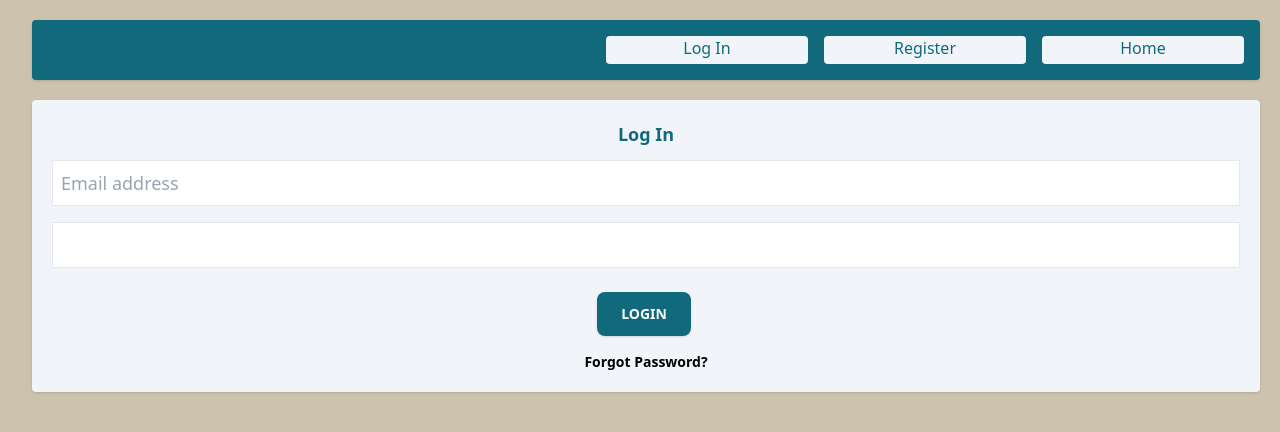
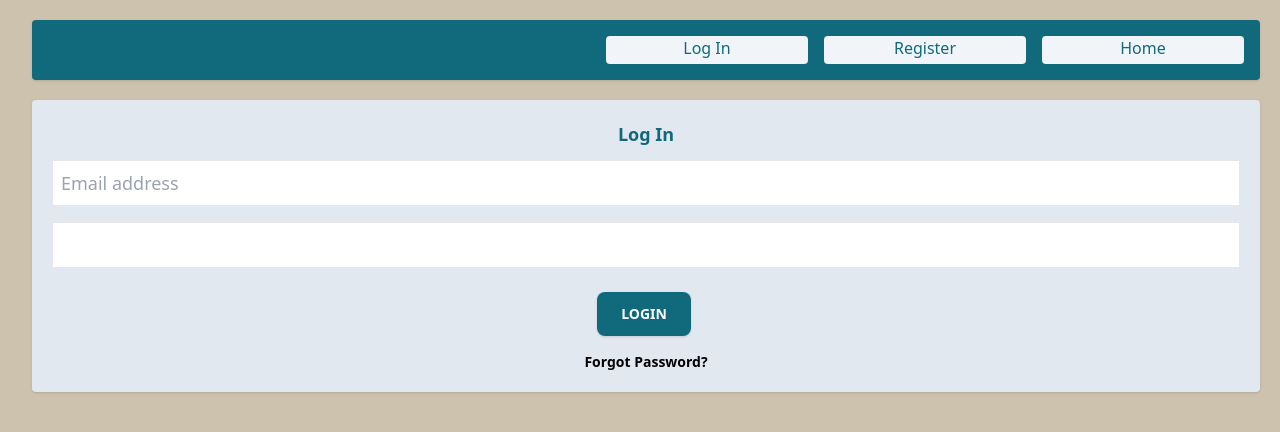
Before and after one commit to shanarussell/meal-planner, a React (Vite) app: page /login in a window 1280 px wide. Shown: the top 432 px of the page. Built offline with nearby package versions, Linux system fonts and the light colour scheme; no server answers.

Commit message:
more css

```diff
--- a/src/MainDinnersView.jsx
+++ b/src/MainDinnersView.jsx
@@ -12,7 +12,7 @@ import RecipeSingleView from "./RecipeSingleView";
 import PropTypes from "prop-types";
 
 const style = {
-  container: `bg-slate-100 rounded-md shadow-xl p-4 sm:p-0 mr-8 sm:mr-0 mt-8 sm:mt-0 w-full`,
+  container: `bg-slate-100 rounded-md shadow-xl p-4 mr-8 mt-5 h-full w-full`,
   heading: `text-3xl font-bold text-center text-gray-800 p-2`,
   dinnerGrid: `flex flex-wrap place-items-center justify-around sm:flex-col lg:flex-row`,
   singleRecipeContainer: `h-64 w-64 bg-[#116A7B] m-3 py-3 px-6 rounded shadow relative`, // Added 'relative' positioning
--- a/src/authentication/AuthLogin.jsx
+++ b/src/authentication/AuthLogin.jsx
@@ -12,7 +12,7 @@ import PropTypes from "prop-types";
 import { auth } from "../firebase";
 
 const style = {
-  mainContainer: `bg-slate-100 flex flex-col rounded shadow p-5 my-5 h-full`,
+  mainContainer: `bg-slate-200 flex flex-col rounded shadow p-5 my-5 h-full`,
   inputContainer: `flex flex-col items-center`,
   heading: `text-[#116A7B] font-bold text-lg text-center mb-3`,
   textInput: `border p-2 w-full text-lg mb-4 w-6/12`,
--- a/src/authentication/AuthRegister.jsx
+++ b/src/authentication/AuthRegister.jsx
@@ -8,7 +8,7 @@ import PropTypes from "prop-types";
 
 
 const style = {
-  mainContainer: `bg-slate-100 flex flex-col rounded shadow p-5 my-5 h-full`,
+  mainContainer: `bg-slate-200 flex flex-col rounded shadow p-5 my-5 h-full`,
   inputContainer: `flex flex-col items-center`,
   heading: `text-[#116A7B] font-bold text-lg text-center mb-3`,
   textInput: `border p-2 w-full text-lg mb-4 w-6/12`,
--- a/src/authentication/ForgotPassword.jsx
+++ b/src/authentication/ForgotPassword.jsx
@@ -3,7 +3,7 @@ import { getAuth, sendPasswordResetEmail } from "firebase/auth";
 
 
 const style = {
-    mainContainer: `bg-slate-100 flex flex-col rounded shadow p-5 my-5 h-full`,
+    mainContainer: `bg-slate-200 flex flex-col rounded shadow p-5 my-5 h-full`,
     inputContainer: `flex flex-col items-center`,
     heading: `text-[#116A7B] font-bold text-lg text-center mb-3`,
     textInput: `border p-2 w-full text-lg mb-4 w-6/12`,
```
